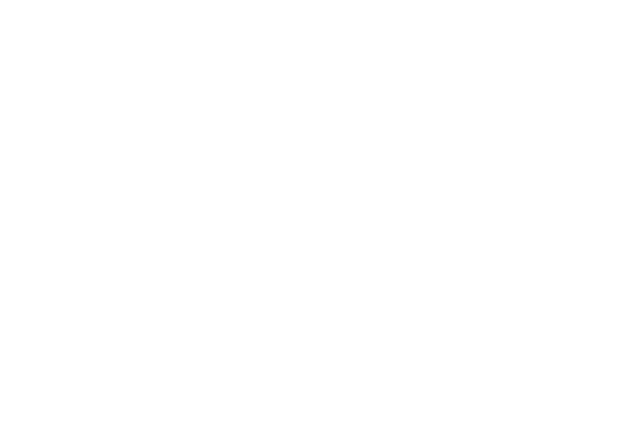
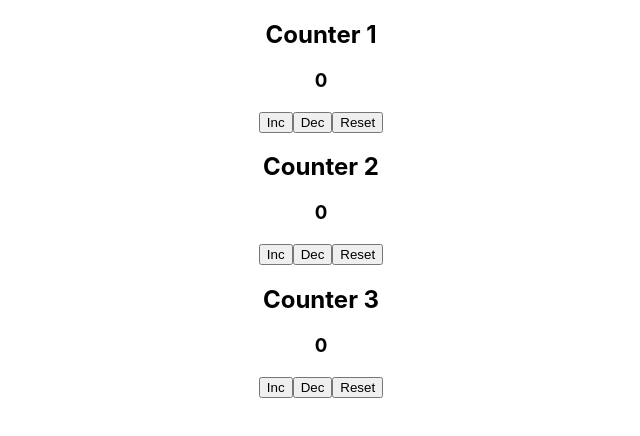
Before and after one commit to mmarciv/okten_react, a React (Create React App) app: page / in a window 1280 px wide. Shown: the top 436 px of the page, without its empty margins (319-959 px from the left). Built offline with nearby package versions, Linux system fonts and the light colour scheme.

Commit message:
Lesson 4. Homework.

```diff
--- a/src/App.js
+++ b/src/App.js
@@ -1,9 +1,50 @@
 import './App.css';
+import {useReducer} from "react";
+
+const reducer = (state, action) => {
+    switch (action.type) {
+        case 'inc':
+            return {...state, [action.counter]: state[action.counter] + 1}
+        case 'dec':
+            return {...state, [action.counter]: state[action.counter] - 1}
+        case 'reset':
+            return {...state, [action.counter]: state[action.counter] = 0}
+        default:
+            throw new Error('something went wrong')
+    }
+}
 
 function App() {
-  return (
-    <div className="App"></div>
-  );
+    const [state, dispatch] = useReducer(reducer, {counter1: 0, counter2: 0, counter3: 0,})
+    return (
+        <div className="App">
+
+            <div>
+                <h2>Counter 1</h2>
+                <h3>{state.counter1}</h3>
+                <button onClick={() => dispatch({type: 'inc', counter: 'counter1'})}>Inc</button>
+                <button onClick={() => dispatch({type: 'dec', counter: 'counter1'})}>Dec</button>
+                <button onClick={() => dispatch({type: 'reset', counter: 'counter1'})}>Reset</button>
+            </div>
+
+            <div>
+                <h2>Counter 2</h2>
+                <h3>{state.counter2}</h3>
+                <button onClick={() => dispatch({type: 'inc', counter: 'counter2'})}>Inc</button>
+                <button onClick={() => dispatch({type: 'dec', counter: 'counter2'})}>Dec</button>
+                <button onClick={() => dispatch({type: 'reset', counter: 'counter2'})}>Reset</button>
+            </div>
+
+            <div>
+                <h2>Counter 3</h2>
+                <h3>{state.counter3}</h3>
+                <button onClick={() => dispatch({type: 'inc', counter: 'counter3'})}>Inc</button>
+                <button onClick={() => dispatch({type: 'dec', counter: 'counter3'})}>Dec</button>
+                <button onClick={() => dispatch({type: 'reset', counter: 'counter3'})}>Reset</button>
+            </div>
+
+        </div>
+    );
 }
 
 export default App;
```
